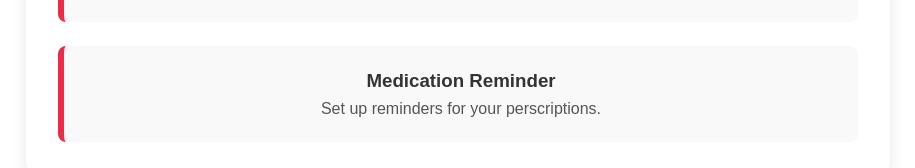
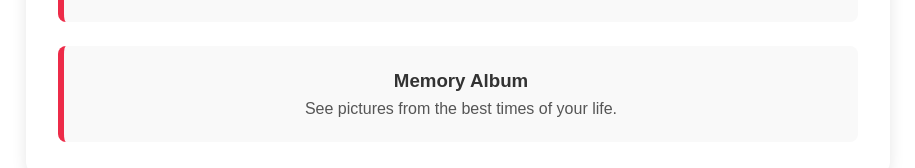
Before and after one commit to yephrem22/Ku_hack_2025, a SvelteKit app in the folder HackKU_Project/: page /dashboard in a window 1280 px wide. Shown: the part 508-676 px from the top of the page, without its empty margins (182-1097 px from the left). Built offline with nearby package versions, Linux system fonts and the light colour scheme.

Commit message:
fixed button from medicine reminder to memory album

```diff
--- a/HackKU_Project/src/routes/dashboard/+page.svelte
+++ b/HackKU_Project/src/routes/dashboard/+page.svelte
@@ -20,9 +20,9 @@
       description: "Test yourself on the memories you've stored."
     },
     {
-      href: "/medication-reminder",
-      title: "Medication Reminder",
-      description: "Set up reminders for your perscriptions."
+      href: "/memory-album",
+      title: "Memory Album",
+      description: "See pictures from the best times of your life."
     }
   ];
 
--- /dev/null
+++ b/HackKU_Project/src/routes/memory_album/+page.svelte
@@ -0,0 +1 @@
+<h1>"this is memory album"</h1>
```
